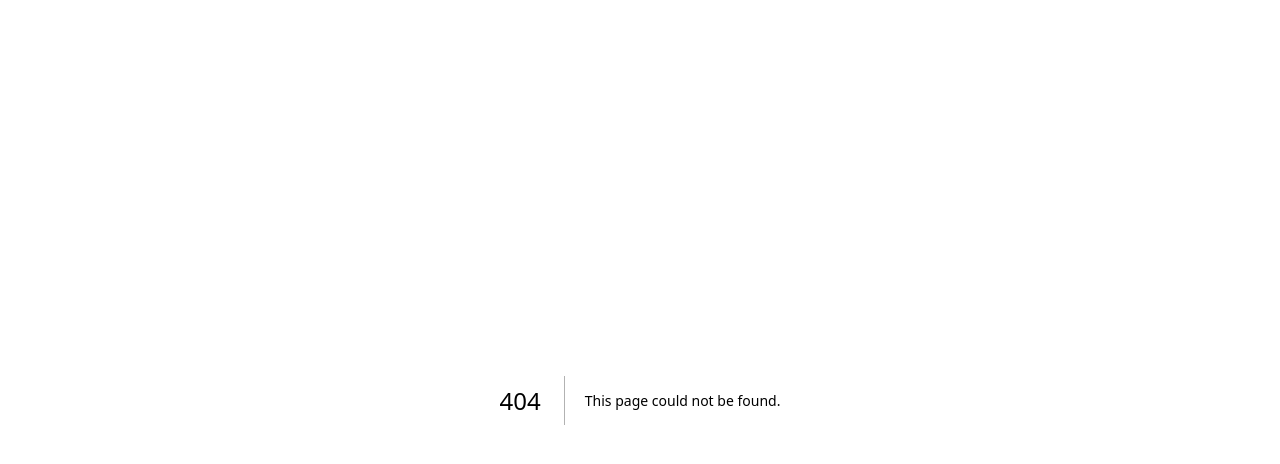
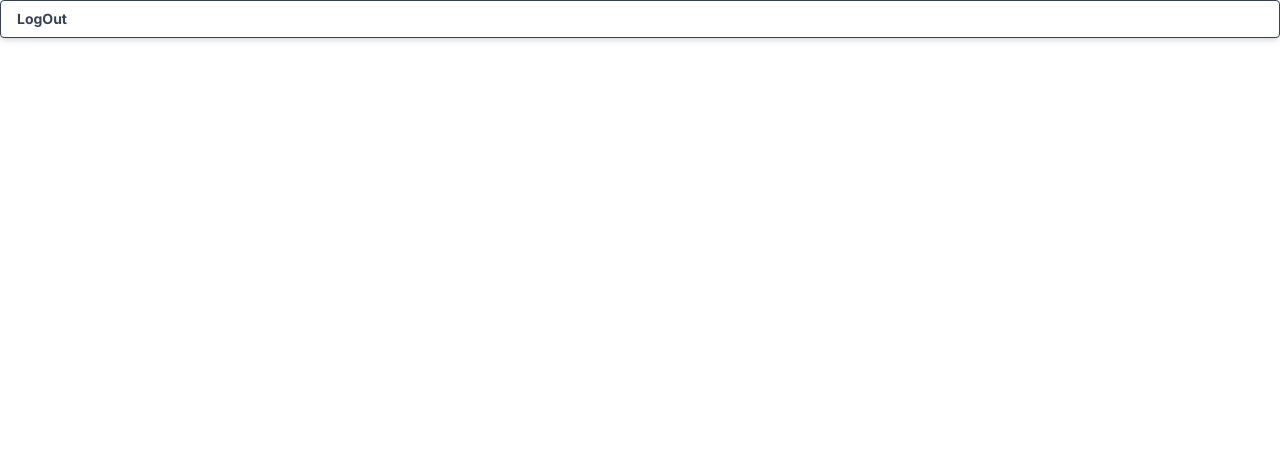
Before and after one commit to TravisBoltz/next-js-chatup-with-backend, a Next.js app: page /signout in a window 1280 px wide. Before the commit this address had no page. Shown: the top 464 px of the page. Built offline with nearby package versions, Linux system fonts and the light colour scheme.

Commit message:
logOut of Google

```diff
--- /dev/null
+++ b/src/app/signout/page.tsx
@@ -0,0 +1,20 @@
+'use client';
+import { signOut } from "firebase/auth";
+import { auth } from "@/dbConfig/firebase";
+const LogOut = () => {
+    const signOut = () => {
+        // signOut{ auth };
+
+    };
+};
+const SignOut = () => {
+    return (
+        <div className=" px-4 py-2 bg-white text-gray-700 border border-gray-700 rounded font-bold text-sm shadow-md hover:bg-gray-100 focus:outline-none focus:border-blue-500 focus:shadow-outline">
+            <button onClick={() => auth.signOut()}>
+                LogOut
+            </button>
+        </div>
+    );
+};
+
+export default SignOut;
--- a/src/components/navbar.tsx
+++ b/src/components/navbar.tsx
@@ -1,12 +1,18 @@
+'use client';
+import React from "react";
 import SignIn from "@/app/signin/page";
-// import auth from "@/dbconfig/firebase";
-// import useAuthstate from "react-firebase-hooks/auth";
+import { auth } from "@/dbConfig/firebase";
+import { useAuthState } from 'react-firebase-hooks/auth';
+import SignOut from "@/app/signout/page";
 const NavBar = () => {
-  // const [user] = useAuthstate(auth);
+  const [user] = useAuthState(auth);
+  console.log(user); //show logged in user's details
   return (
     <div className="bg-gray-800 flex justify-between items-center p-4">
       <h1 className="text-white text-3xl">Chat App</h1>
-      <SignIn />
+      {user ? <SignOut /> : <SignIn />}
+      {/* if user is log in, show sign out button or else sign in button */}
+
     </div>
   );
 };
```
